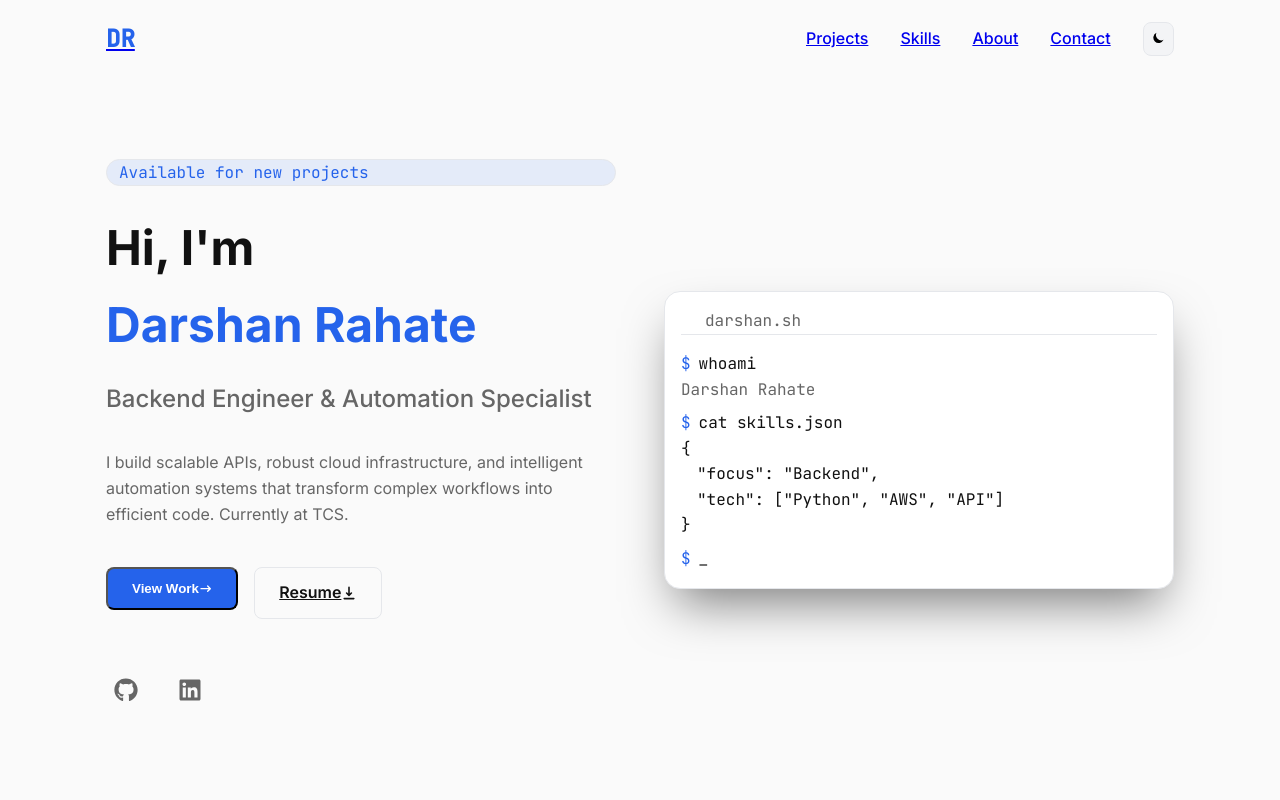
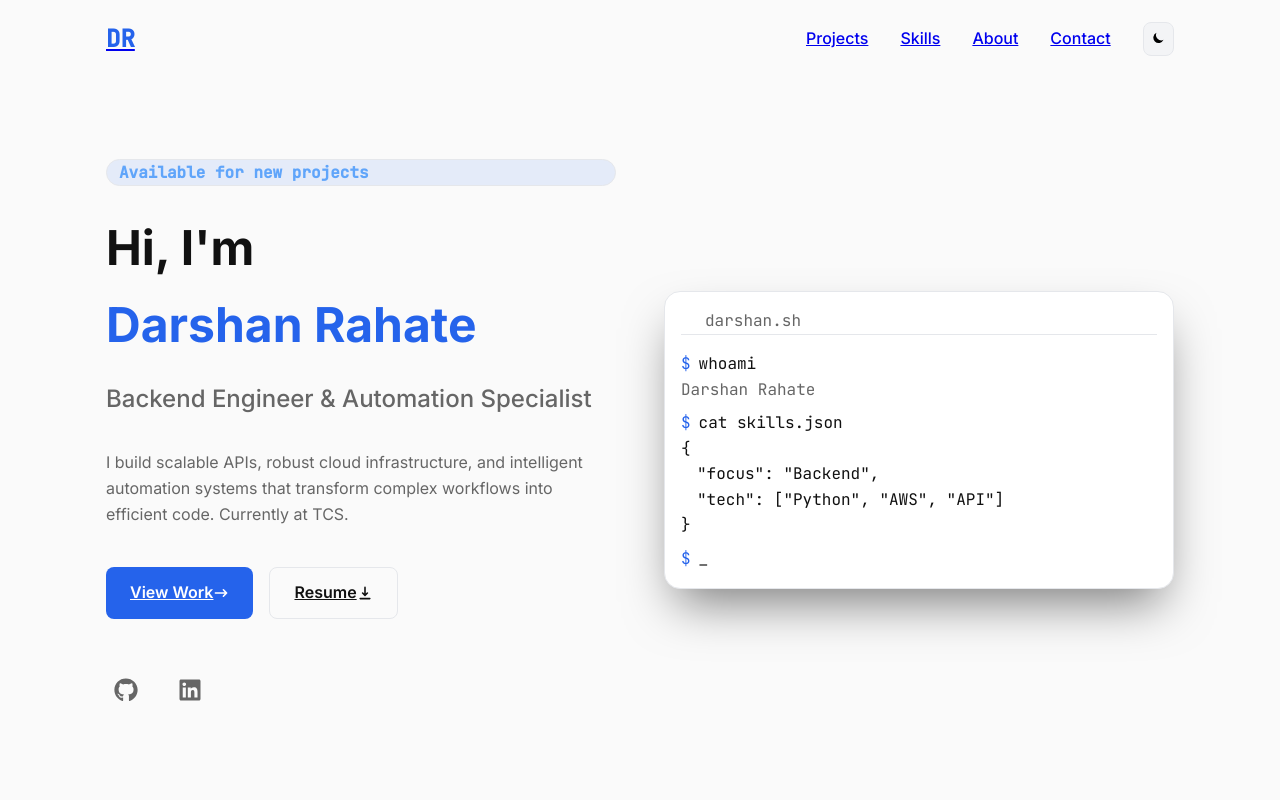
Before and after one commit to darshandevelopes/portfolio, a React (Vite) app: page / in a window 1280 px wide. Shown: the top 800 px of the page. Built offline with nearby package versions, Linux system fonts and the light colour scheme.

Commit message:
Fix Lighthouse: Contrast and Touch Targets in Hero section

```diff
--- a/src/components/Hero.jsx
+++ b/src/components/Hero.jsx
@@ -8,7 +8,7 @@ const Hero = () => {
     <section id="hero" className="min-h-screen flex items-center pt-20">
       <div className="container grid md:grid-cols-2 gap-12 items-center">
         <div>
-          <div className="inline-flex items-center gap-2 px-3 py-1 rounded-full bg-accent-muted border border-accent/20 text-accent text-xs font-mono mb-6">
+          <div className="inline-flex items-center gap-2 px-3 py-1 rounded-full bg-accent-muted border border-accent/20 font-bold text-xs font-mono mb-6" style={{ color: '#60A5FA' }}>
             <span className="relative flex h-2 w-2">
               <span className="animate-ping absolute inline-flex h-full w-full rounded-full bg-accent opacity-75"></span>
               <span className="relative inline-flex rounded-full h-2 w-2 bg-accent"></span>
@@ -31,10 +31,8 @@ const Hero = () => {
           </p>
 
           <div className="flex flex-wrap gap-4 mb-12">
-            <Link to="projects" smooth={true} offset={-70} href="#projects">
-              <button className="btn btn-primary">
-                View Work <HiArrowNarrowRight className="ml-2" />
-              </button>
+            <Link to="projects" smooth={true} offset={-70} href="#projects" className="btn btn-primary cursor-pointer">
+              View Work <HiArrowNarrowRight className="ml-2" />
             </Link>
             <a href="/Resume_Darshan_Rahate.md" download className="btn btn-outline">
               Resume <HiDownload className="ml-2" />
```
